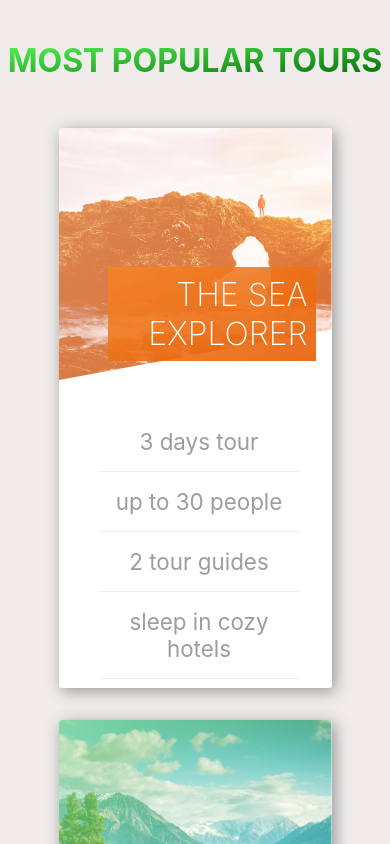
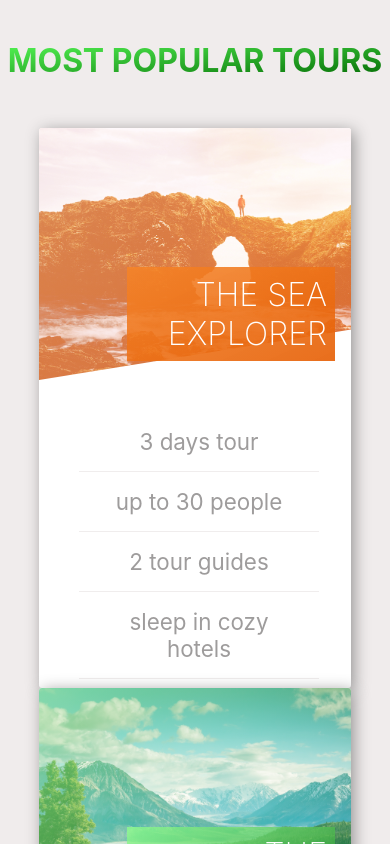
Before and after one commit to ashrofdev/natours-in-react, a React (Create React App) app: page / in a window 390 px wide. Shown: the part 3420-4264 px from the top of the page. Built offline with nearby package versions, Linux system fonts and the light colour scheme.

Commit message:
improving responsiveness

```diff
--- a/src/components/booking/booking.css
+++ b/src/components/booking/booking.css
@@ -40,8 +40,15 @@
     }
 }
 @media only screen and (max-width: 500px) {
+    .booking {
+        padding: 1rem;
+    }
     .booking .cont {
         background-image: linear-gradient(100deg, rgba(255, 255, 255, 0.774), rgba(255, 255, 255, 0.062)), url(../img/nat-10.jpg);
+    }
+    .booking .cont .input {
+        width: 15rem;
+        margin: 1rem auto;
     }
     .checks {
         flex-direction: column;
--- a/src/components/testi/testi.css
+++ b/src/components/testi/testi.css
@@ -84,7 +84,7 @@ video {
     .testi .card .conte {
         transform: skew(0deg);
     }
-  }
+}
   @media only screen and (max-width: 500px) {
     .testi .cont {
         display: block;
@@ -92,6 +92,8 @@ video {
     .testi .card {
         padding: 0;
       transform: skew(0deg);
+      width: 80vw;
+      margin: 1rem auto;
     }
     .testi .card .conte {
         flex-direction: column;
--- a/src/components/tours/tours.css
+++ b/src/components/tours/tours.css
@@ -140,3 +140,10 @@
         margin-bottom: 2rem;
     }
 }
+@media only screen and (max-width: 500px) {
+
+    .tours .cont .cards .card {
+        width: 80vw;
+        margin: auto;
+    }
+}
```
